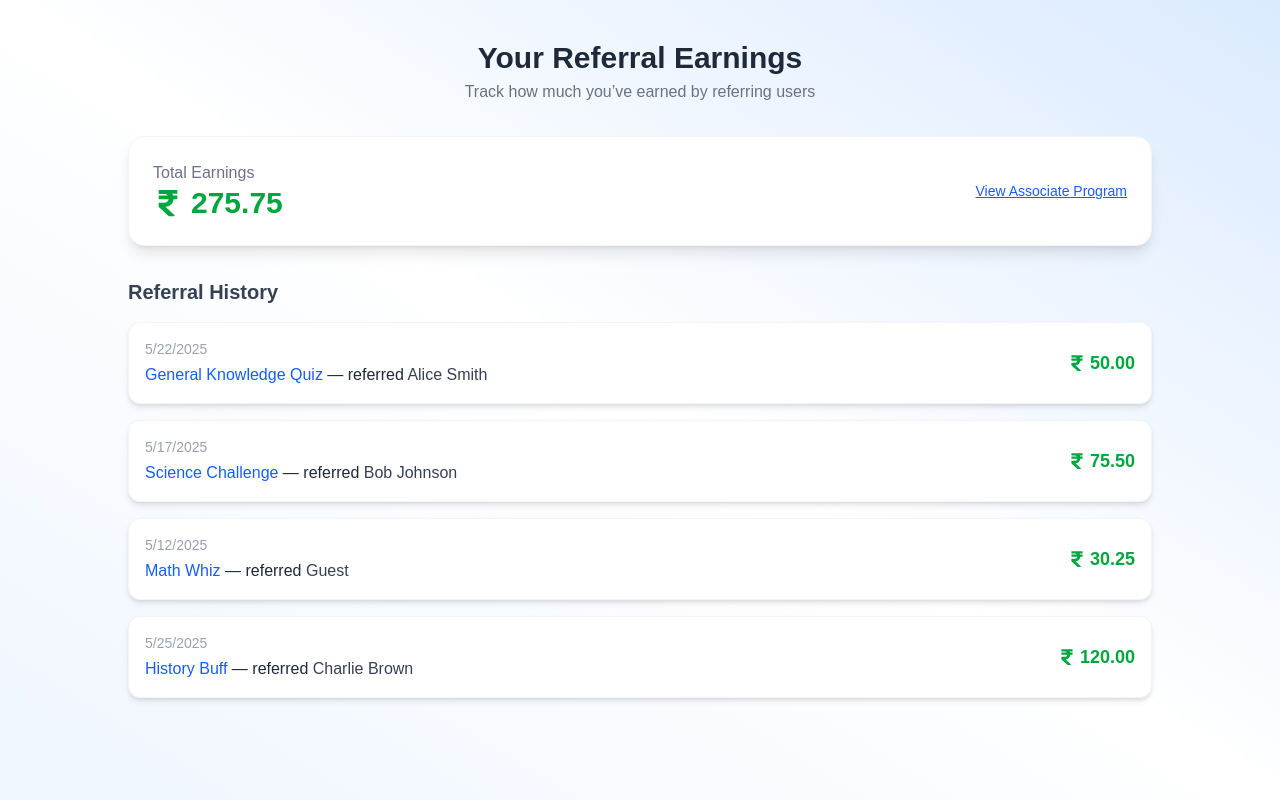
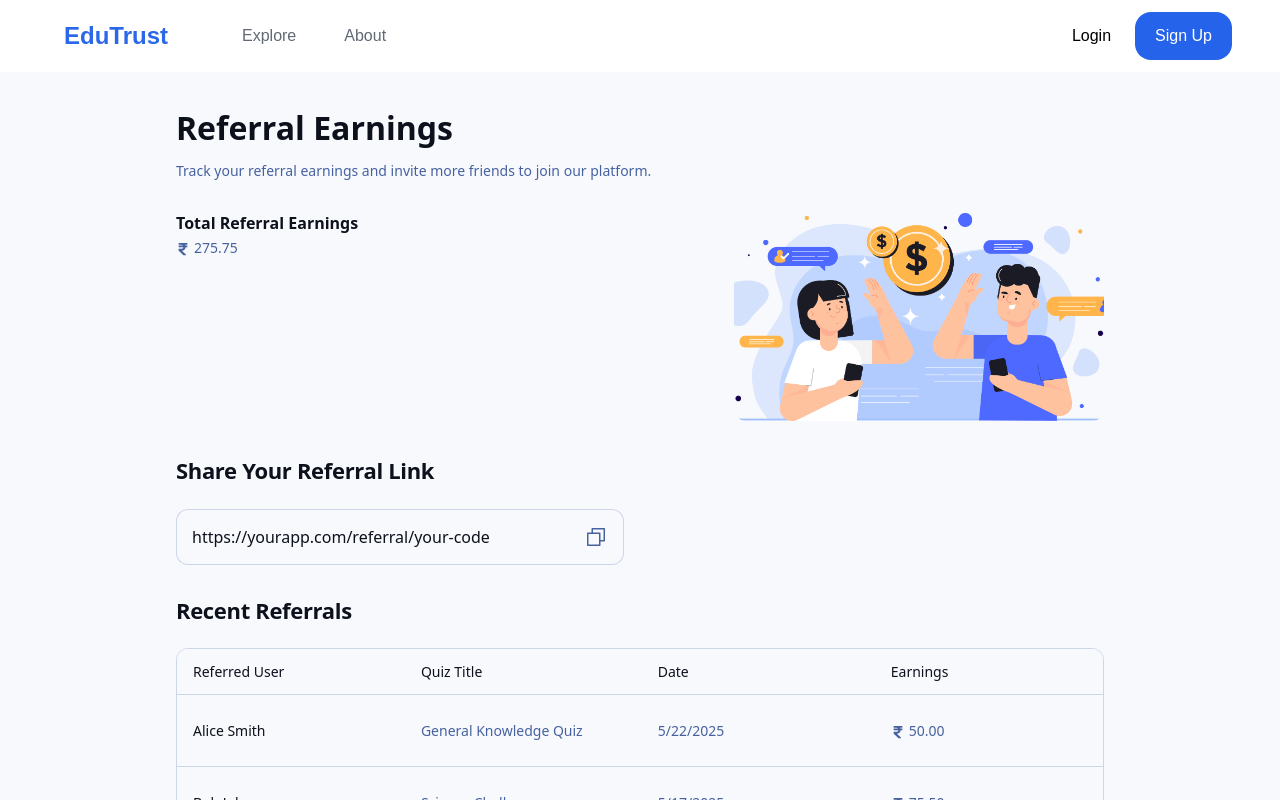
Before and after one commit to gautamabhish/Skillpass, a Next.js app: page /share-and-earn in a window 1280 px wide. Shown: the top 800 px of the page. Built offline with nearby package versions, Linux system fonts and the light colour scheme; sample sign-in values are in the browser's storage.

Commit message:
Share & Earn page changes

```diff
--- a/src/(pages)/Referral.tsx
+++ b/src/(pages)/Referral.tsx
@@ -3,6 +3,8 @@
 import React, { useEffect, useState } from 'react';
 import { FaRupeeSign } from 'react-icons/fa';
 import Link from 'next/link';
+import sharenearn from '../../public/sharenearn.png';
+import Navbar from '@/components/ui/globals/Navbar'
 
 interface Referral {
   referredUser: { name: string } | null;
@@ -47,61 +49,184 @@ const ReferralEarningsPage: React.FC = () => {
     setTotalEarnings(dummyData.reduce((sum, r) => sum + r.earnedAmount, 0));
   }, []);
 
+
+  const referralLink = "https://yourapp.com/referral/your-code";
+
   return (
-    <div className="min-h-screen bg-gradient-to-tr from-blue-50 via-white to-blue-100 py-10 px-4">
-      <div className="max-w-5xl mx-auto space-y-8">
-        {/* Header */}
-        <div className="text-center">
-          <h1 className="text-3xl font-bold text-gray-800">Your Referral Earnings</h1>
-          <p className="text-gray-500 mt-1">Track how much you’ve earned by referring users</p>
-        </div>
+    // <div className="min-h-screen bg-gradient-to-tr from-blue-50 via-white to-blue-100 py-10 px-4">
+    //   <div className="max-w-5xl mx-auto space-y-8">
+    //     {/* Header */}
+    //     <div className="text-center">
+    //       <h1 className="text-3xl font-bold text-gray-800">Your Referral Earnings</h1>
+    //       <p className="text-gray-500 mt-1">Track how much you’ve earned by referring users</p>
+    //     </div>
 
-        {/* Earnings Summary Card */}
-        <div className="bg-white shadow-lg rounded-2xl p-6 flex justify-between items-center border border-gray-100">
-          <div>
-            <p className="text-gray-500">Total Earnings</p>
-            <h2 className="text-3xl font-bold text-green-600 flex items-center">
-              <FaRupeeSign className="mr-2" />
-              {totalEarnings.toFixed(2)}
-            </h2>
-          </div>
-          <Link
-            href="/associate/program"
-            className="text-sm text-blue-600 underline hover:text-blue-800 transition"
-          >
-            View Associate Program
-          </Link>
-        </div>
+    //     {/* Earnings Summary Card */}
+    //     <div className="bg-white shadow-lg rounded-2xl p-6 flex justify-between items-center border border-gray-100">
+    //       <div>
+    //         <p className="text-gray-500">Total Earnings</p>
+    //         <h2 className="text-3xl font-bold text-green-600 flex items-center">
+    //           <FaRupeeSign className="mr-2" />
+    //           {totalEarnings.toFixed(2)}
+    //         </h2>
+    //       </div>
+    //       <Link
+    //         href="/associate/program"
+    //         className="text-sm text-blue-600 underline hover:text-blue-800 transition"
+    //       >
+    //         View Associate Program
+    //       </Link>
+    //     </div>
 
-        {/* Referral List */}
-        <div className="space-y-4">
-          <h3 className="text-xl font-semibold text-gray-700">Referral History</h3>
-          {referrals.length === 0 ? (
-            <p className="text-center text-gray-500">No referral data available.</p>
-          ) : (
-            referrals.map((ref, index) => (
-              <div
-                key={index}
-                className="bg-white shadow-md hover:shadow-lg transition rounded-xl p-4 flex flex-col sm:flex-row justify-between items-start sm:items-center border border-gray-100"
-              >
-                <div className="space-y-1">
-                  <p className="text-sm text-gray-400">
-                    {new Date(ref.createdAt).toLocaleDateString()}
-                  </p>
-                  <p className="font-medium text-gray-800">
-                    <span className="text-blue-600">{ref.quiz.title}</span> —
-                    referred <span className="text-gray-700">{ref.referredUser?.name || 'Guest'}</span>
+    //     {/* Referral List */}
+    //     <div className="space-y-4">
+    //       <h3 className="text-xl font-semibold text-gray-700">Referral History</h3>
+    //       {referrals.length === 0 ? (
+    //         <p className="text-center text-gray-500">No referral data available.</p>
+    //       ) : (
+    //         referrals.map((ref, index) => (
+    //           <div
+    //             key={index}
+    //             className="bg-white shadow-md hover:shadow-lg transition rounded-xl p-4 flex flex-col sm:flex-row justify-between items-start sm:items-center border border-gray-100"
+    //           >
+    //             <div className="space-y-1">
+    //               <p className="text-sm text-gray-400">
+    //                 {new Date(ref.createdAt).toLocaleDateString()}
+    //               </p>
+    //               <p className="font-medium text-gray-800">
+    //                 <span className="text-blue-600">{ref.quiz.title}</span> —
+    //                 referred <span className="text-gray-700">{ref.referredUser?.name || 'Guest'}</span>
+    //               </p>
+    //             </div>
+    //             <div className="mt-2 sm:mt-0 text-green-600 font-bold text-lg flex items-center">
+    //               <FaRupeeSign className="mr-1" />
+    //               {ref.earnedAmount.toFixed(2)}
+    //             </div>
+    //           </div>
+    //         ))
+    //       )}
+    //     </div>
+    //   </div>
+    // </div>
+    <div>
+
+
+    <Navbar></Navbar>
+    <div className="relative flex size-full min-h-screen flex-col bg-[#f8f9fc] group/design-root overflow-x-hidden" style={{ fontFamily: '"Public Sans", "Noto Sans", sans-serif' }}>
+      <div className="layout-container flex h-full grow flex-col">
+        <div className="px-40 flex flex-1 justify-center py-5">
+          <div className="layout-content-container flex flex-col max-w-[960px] flex-1">
+            <div className="flex flex-wrap justify-between gap-3 p-4">
+              <div className="flex min-w-72 flex-col gap-3">
+                <p className="text-[#0c111c] tracking-light text-[32px] font-bold leading-tight">Referral Earnings</p>
+                <p className="text-[#4662a0] text-sm font-normal leading-normal">Track your referral earnings and invite more friends to join our platform.</p>
+              </div>
+            </div>
+            <div className="p-4">
+              <div className="flex items-stretch justify-between  gap-0 rounded-xl">
+                <div className="flex flex-col gap-1 flex-[2_2_0px]">
+                  <p className="text-[#0c111c] text-base font-bold leading-tight">Total Referral Earnings</p>
+                  <p className="text-[#4662a0] text-sm font-normal leading-normal">
+                    <FaRupeeSign className="inline mr-1" />
+                    {totalEarnings.toFixed(2)}
                   </p>
                 </div>
-                <div className="mt-2 sm:mt-0 text-green-600 font-bold text-lg flex items-center">
-                  <FaRupeeSign className="mr-1" />
-                  {ref.earnedAmount.toFixed(2)}
+                <div
+                  className="w-full h-52 bg-center bg-no-repeat aspect-video bg-cover rounded-xl flex-1"
+                  style={{ backgroundImage: `url(${sharenearn.src})` }}
+                ></div>
+              </div>
+            </div>
+            <h2 className="text-[#0c111c] text-[22px] font-bold leading-tight tracking-[-0.015em] px-4 pb-3 pt-5">Share Your Referral Link</h2>
+            <div className="flex max-w-[480px] flex-wrap items-end gap-4 px-4 py-3">
+              <label className="flex flex-col min-w-40 flex-1">
+                <div className="flex w-full flex-1 items-stretch rounded-xl">
+                  <input
+                    className="form-input flex w-full min-w-0 flex-1 resize-none overflow-hidden rounded-xl text-[#0c111c] focus:outline-0 focus:ring-0 border border-[#cdd6e9] bg-[#f8f9fc] focus:border-[#cdd6e9] h-14 placeholder:text-[#4662a0] p-[15px] rounded-r-none border-r-0 pr-2 text-base font-normal leading-normal"
+                    value={referralLink}
+                    readOnly
+                  />
+                  <div
+                    className="text-[#4662a0] flex border border-[#cdd6e9] bg-[#f8f9fc] items-center justify-center pr-[15px] rounded-r-xl border-l-0 cursor-pointer"
+                    title="Copy referral link"
+                    onClick={() => {
+                      navigator.clipboard.writeText(referralLink);
+                    }}
+                  >
+                    <svg xmlns="http://www.w3.org/2000/svg" width="24px" height="24px" fill="currentColor" viewBox="0 0 256 256">
+                      <path
+                        d="M216,32H88a8,8,0,0,0-8,8V80H40a8,8,0,0,0-8,8V216a8,8,0,0,0,8,8H168a8,8,0,0,0,8-8V176h40a8,8,0,0,0,8-8V40A8,8,0,0,0,216,32ZM160,208H48V96H160Zm48-48H176V88a8,8,0,0,0-8-8H96V48H208Z"
+                      ></path>
+                    </svg>
+                  </div>
                 </div>
+              </label>
+            </div>
+            <h2 className="text-[#0c111c] text-[22px] font-bold leading-tight tracking-[-0.015em] px-4 pb-3 pt-5">Recent Referrals</h2>
+            <div className="px-4 py-3 @container">
+              <div className="flex overflow-hidden rounded-xl border border-[#cdd6e9] bg-[#f8f9fc]">
+                <table className="flex-1">
+                  <thead>
+                    <tr className="bg-[#f8f9fc]">
+                      <th className="table-bcd2384a-9bdb-4052-8809-ca025388d699-column-120 px-4 py-3 text-left text-[#0c111c] w-[400px] text-sm font-medium leading-normal">
+                        Referred User
+                      </th>
+                      <th className="table-bcd2384a-9bdb-4052-8809-ca025388d699-column-240 px-4 py-3 text-left text-[#0c111c] w-[400px] text-sm font-medium leading-normal">
+                        Quiz Title
+                      </th>
+                      <th className="table-bcd2384a-9bdb-4052-8809-ca025388d699-column-360 px-4 py-3 text-left text-[#0c111c] w-[400px] text-sm font-medium leading-normal">Date</th>
+                      <th className="table-bcd2384a-9bdb-4052-8809-ca025388d699-column-480 px-4 py-3 text-left text-[#0c111c] w-[400px] text-sm font-medium leading-normal">
+                        Earnings
+                      </th>
+                    </tr>
+                  </thead>
+                  <tbody>
+                    {referrals.length === 0 ? (
+                      <tr>
+                        <td colSpan={4} className="text-center py-4 text-[#4662a0]">No referrals yet.</td>
+                      </tr>
+                    ) : (
+                      referrals.map((ref, idx) => (
+                        <tr key={idx} className="border-t border-t-[#cdd6e9]">
+                          <td className="table-bcd2384a-9bdb-4052-8809-ca025388d699-column-120 h-[72px] px-4 py-2 w-[400px] text-[#0c111c] text-sm font-normal leading-normal">
+                            {ref.referredUser?.name || "Guest"}
+                          </td>
+                          <td className="table-bcd2384a-9bdb-4052-8809-ca025388d699-column-240 h-[72px] px-4 py-2 w-[400px] text-[#4662a0] text-sm font-normal leading-normal">
+                            {ref.quiz.title}
+                          </td>
+                          <td className="table-bcd2384a-9bdb-4052-8809-ca025388d699-column-360 h-[72px] px-4 py-2 w-[400px] text-[#4662a0] text-sm font-normal leading-normal">
+                            {new Date(ref.createdAt).toLocaleDateString()}
+                          </td>
+                          <td className="table-bcd2384a-9bdb-4052-8809-ca025388d699-column-480 h-[72px] px-4 py-2 w-[400px] text-[#4662a0] text-sm font-normal leading-normal">
+                            <FaRupeeSign className="inline mr-1" />
+                            {ref.earnedAmount.toFixed(2)}
+                          </td>
+                        </tr>
+                      ))
+                    )}
+                  </tbody>
+                </table>
               </div>
-            ))
-          )}
+              <style>
+                {`
+                  @container(max-width:120px){.table-bcd2384a-9bdb-4052-8809-ca025388d699-column-120{display: none;}}
+                  @container(max-width:240px){.table-bcd2384a-9bdb-4052-8809-ca025388d699-column-240{display: none;}}
+                  @container(max-width:360px){.table-bcd2384a-9bdb-4052-8809-ca025388d699-column-360{display: none;}}
+                  @container(max-width:480px){.table-bcd2384a-9bdb-4052-8809-ca025388d699-column-480{display: none;}}
+                `}
+              </style>
+            </div>
+            <div className="flex px-4 py-3 justify-center">
+              <button
+                className="flex min-w-[84px] max-w-[480px] cursor-pointer items-center justify-center overflow-hidden rounded-full h-10 px-4 bg-[#155efc] text-[#f8f9fc] text-sm font-bold leading-normal tracking-[0.015em]"
+              >
+                <span className="truncate">Invite More Friends</span>
+              </button>
+            </div>
+          </div>
         </div>
       </div>
+    </div>
     </div>
   );
 };
```
Also changed, not shown: public/sharenearn.png (added), src/app/(protected)/layout.tsx (line endings or trailing spaces).
